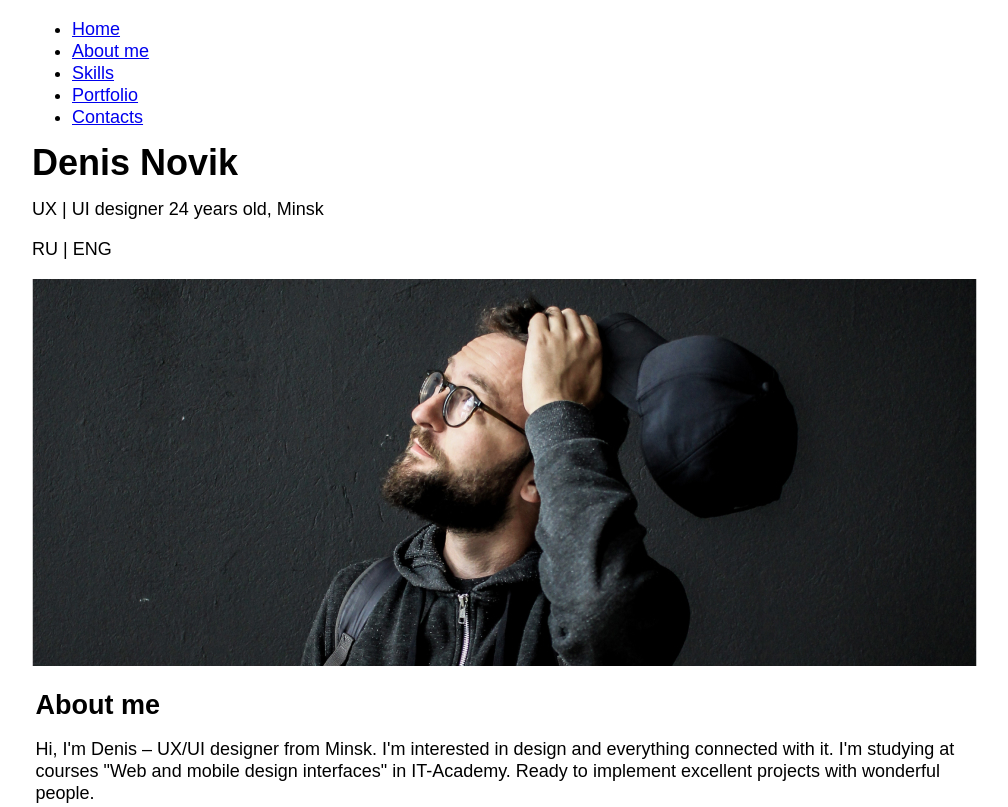
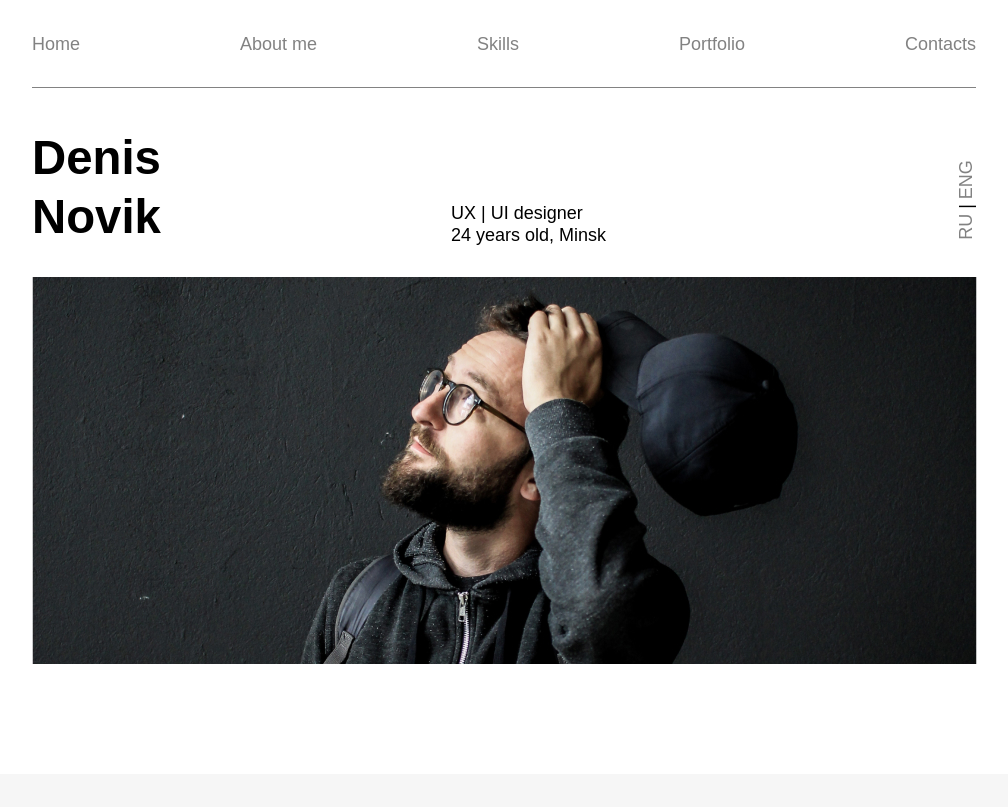
Before and after one commit to Illyya/Denis-Novik-landing-page, a plain HTML site: page index.html in a window 1280 px wide. Shown: the top 807 px of the page, without its empty margins (136-1144 px from the left). Drawn offline with Linux system fonts and the light colour scheme.

Commit message:
page-hedear, about me верстка

```diff
--- a/index.html
+++ b/index.html
@@ -7,11 +7,11 @@
 </head>
 <body>
 
-    <div class="page-heder">
+    <div class="page-header">
         <div class="page-header__container">
             <div class="page-header__nav">
                 <ul>
-                    <li><a href="#">Home</a></li>
+                    <li><a href="#" class="home">Home</a></li>
                     <li><a href="#">About me</a></li>
                     <li><a href="#">Skills</a></li>
                     <li><a href="#">Portfolio</a></li>
@@ -19,9 +19,9 @@
                 </ul>
             </div>
             <div class="page-header__denis-novik">
-                <h1>Denis Novik</h1>
-                <p>UX | UI designer 24 years old, Minsk</p>
-                <p>RU | ENG</p>
+                <h1>Denis<br> Novik</h1>
+                <p>UX | UI designer<br> 24 years old, Minsk</p>
+                <p><a href="#">RU</a> | <a href="#">ENG</a></p>
             </div>
             <img src="img/header-photo.jpg" alt="Denis Novik">
         </div>
@@ -30,7 +30,7 @@
     <div class="about-me">
         <div class="container">
             <h2>About me</h2>
-            <p>Hi, I'm Denis – UX/UI designer from Minsk. I'm interested in design and everything connected with it. I'm studying at courses "Web and mobile design interfaces" in IT-Academy. Ready to implement excellent projects with wonderful people.</p>
+            <p>Hi, I'm Denis – UX/UI designer from Minsk.<br> I'm interested in design and everything connected with it.<br><br><br> I'm studying at courses "Web and mobile design<br> interfaces" in IT-Academy.<br><br><br> Ready to implement excellent projects<br> with wonderful people.</p>
         </div>
     </div>
 
--- a/style.css
+++ b/style.css
@@ -6,12 +6,84 @@ body {
     line-height: 22px;
 }
 
+h2 {
+    font-family: "Gilroy-Bold", sans-serif;
+    font-size: 34px;
+    line-height: 42px;
+    margin: 0;
+}
+
 .container {
     width: 937px;
     margin: 0 auto;
+    text-align: center;
+}
+
+.page-header {
+    padding: 33px 0 105px 0;
 }
 
 .page-header__container {
     width: 944px;
     margin: 0 auto;
 }
+
+.page-header__nav ul {
+    padding: 0;
+    margin: 0;
+    list-style: none;
+    display: flex;
+    justify-content: space-between;
+    border-bottom: 1px solid #828282;
+    padding-bottom: 32px;
+}
+
+.page-header__nav ul a {
+    text-decoration: none;
+    color: #828282;
+}
+
+.page-header__nav ul a:hover {
+    color: #070707;
+}
+
+.page-header__denis-novik {
+    display: flex;
+    justify-content: space-between;
+    align-items: flex-end;
+    padding: 40px 0 30px 0;
+}
+
+.page-header__denis-novik h1 {
+    margin: 0;
+    font-family: "Gilroy-Bold", sans-serif;
+    font-size: 47.3392px;
+    line-height: 59px;
+}
+
+.page-header__denis-novik p {
+    margin: 0;
+}
+
+.page-header__denis-novik p:last-child {
+    transform: rotate(-90deg) translate(35px, 30px);
+
+}
+
+.page-header__denis-novik a {
+    text-decoration: none;
+    color: #828282;
+}
+
+.page-header__denis-novik a:hover {
+    color: #070707;
+}
+
+.about-me {
+    background-color: #F6F6F6;
+    padding: 120px 0 107px 0;
+}
+
+.about-me h2 {
+    padding-bottom: 18px;
+}
```
